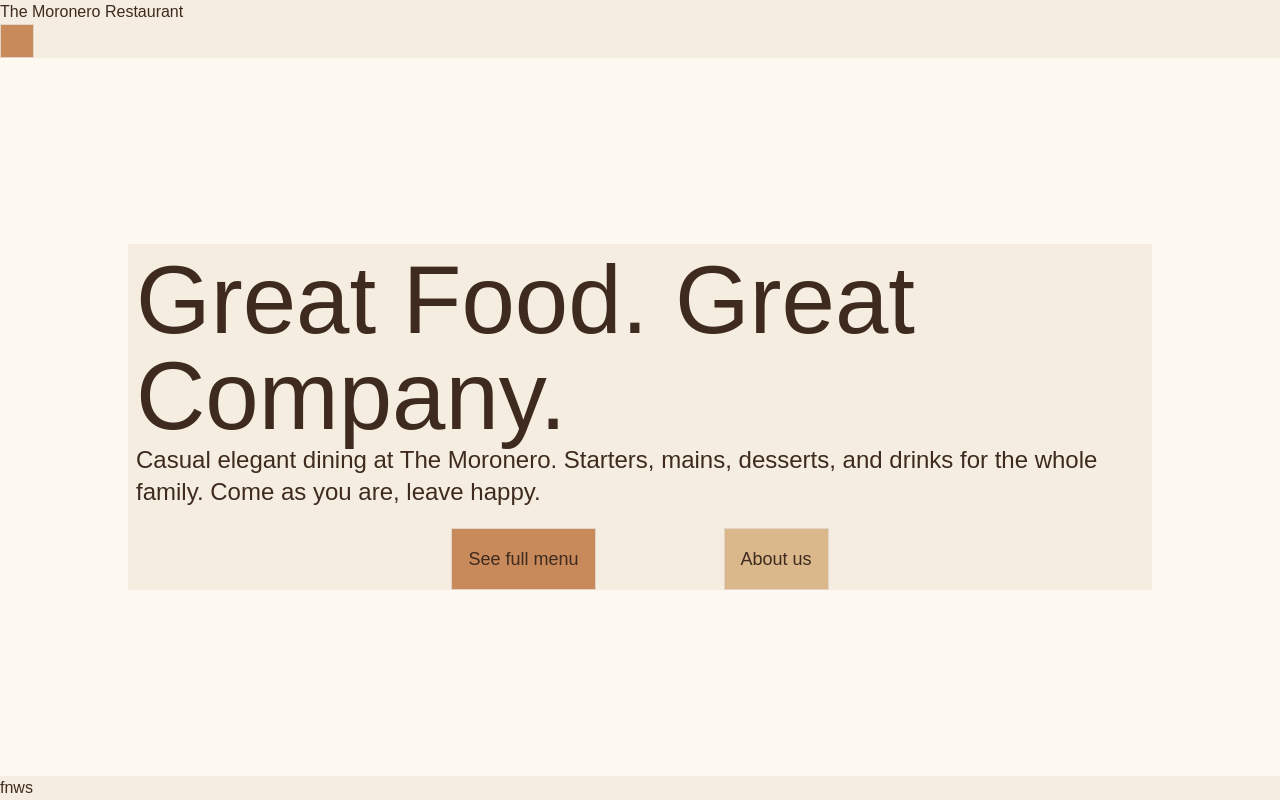
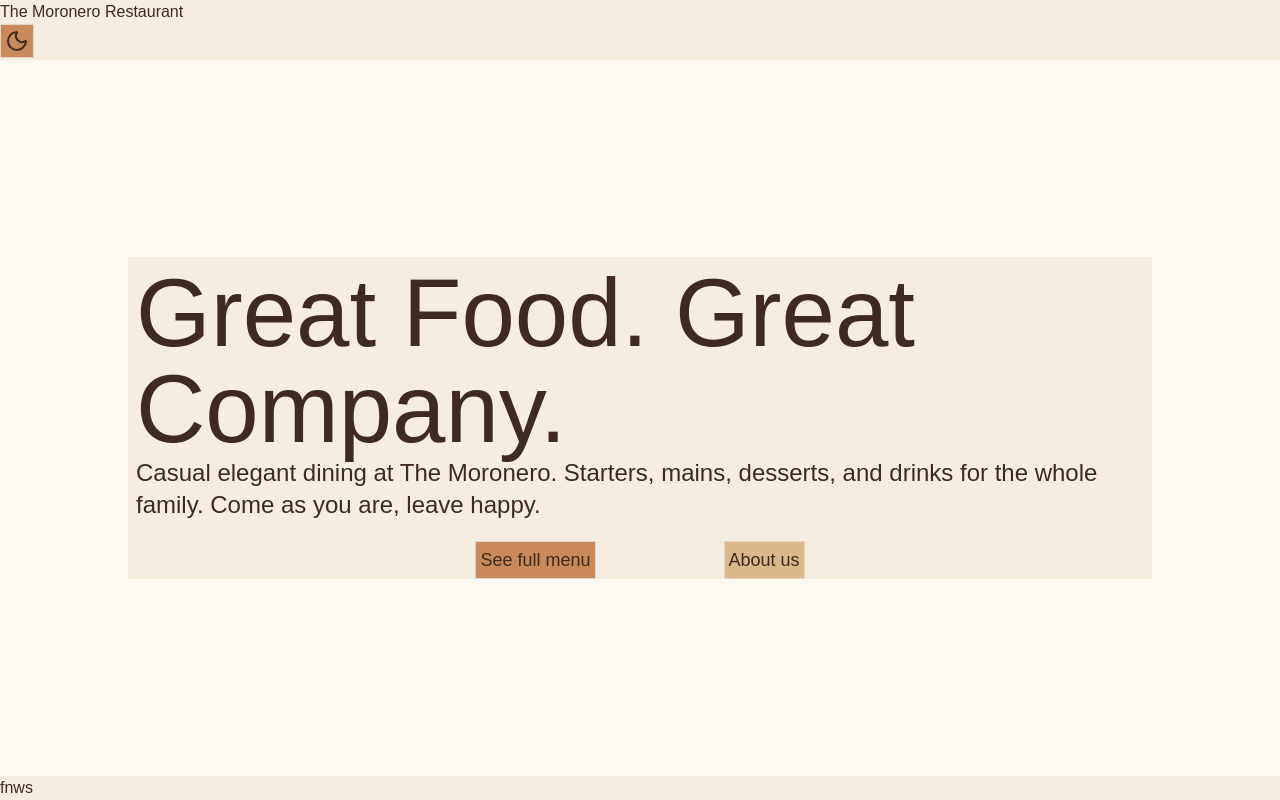
Before and after one commit to LauPR/The-Moronero-Restaurant, a Next.js app: page / in a window 1280 px wide. Built offline with nearby package versions, Linux system fonts and the light colour scheme.

Commit message:
Fixed error: on ThemeToggle the returned button wasn't inside a div. Added switching icons sun/moon

```diff
--- a/src/components/layout/Header.tsx
+++ b/src/components/layout/Header.tsx
@@ -4,12 +4,19 @@ import ThemeToggle from "../ui/ThemeToggle";
 export default function Header() {
     return (
         <header
-            className="
-                bg-bg-secondary
-            ">
+            className="bg-bg-secondary">
 
-            <h2>The Moronero Restaurant</h2>
-            <ThemeToggle/>
+            <div>
+
+                <div>
+                    <h2>The Moronero Restaurant</h2>
+                </div>
+
+                <div>
+                    <ThemeToggle/>
+                </div>
+
+            </div>
 
         </header>
     )
--- a/src/components/ui/Button.tsx
+++ b/src/components/ui/Button.tsx
@@ -30,7 +30,7 @@ export default function Button(
                 className={cn(
                     "cursor-pointer",
                     "text-center",
-                    "p-4",
+                    "p-1",
                     "border",
                     "border-border",
                     classname,
--- a/src/components/ui/ThemeToggle.tsx
+++ b/src/components/ui/ThemeToggle.tsx
@@ -2,6 +2,7 @@
 
 import { useEffect, useState } from "react";
 import Button from "./Button";
+import { Moon, Sun } from 'lucide-react';
 
 export default function ThemeToggle() {
 
@@ -32,7 +33,13 @@ export default function ThemeToggle() {
         }
     }
 
-    return(
-        <Button onClick={toggleTheme}/>
+    return (
+        <div>
+            <Button
+            onClick={toggleTheme}
+            icon={isDark ? <Sun /> : <Moon />}
+            size="sm"
+            />
+        </div>
     )
 }
```
